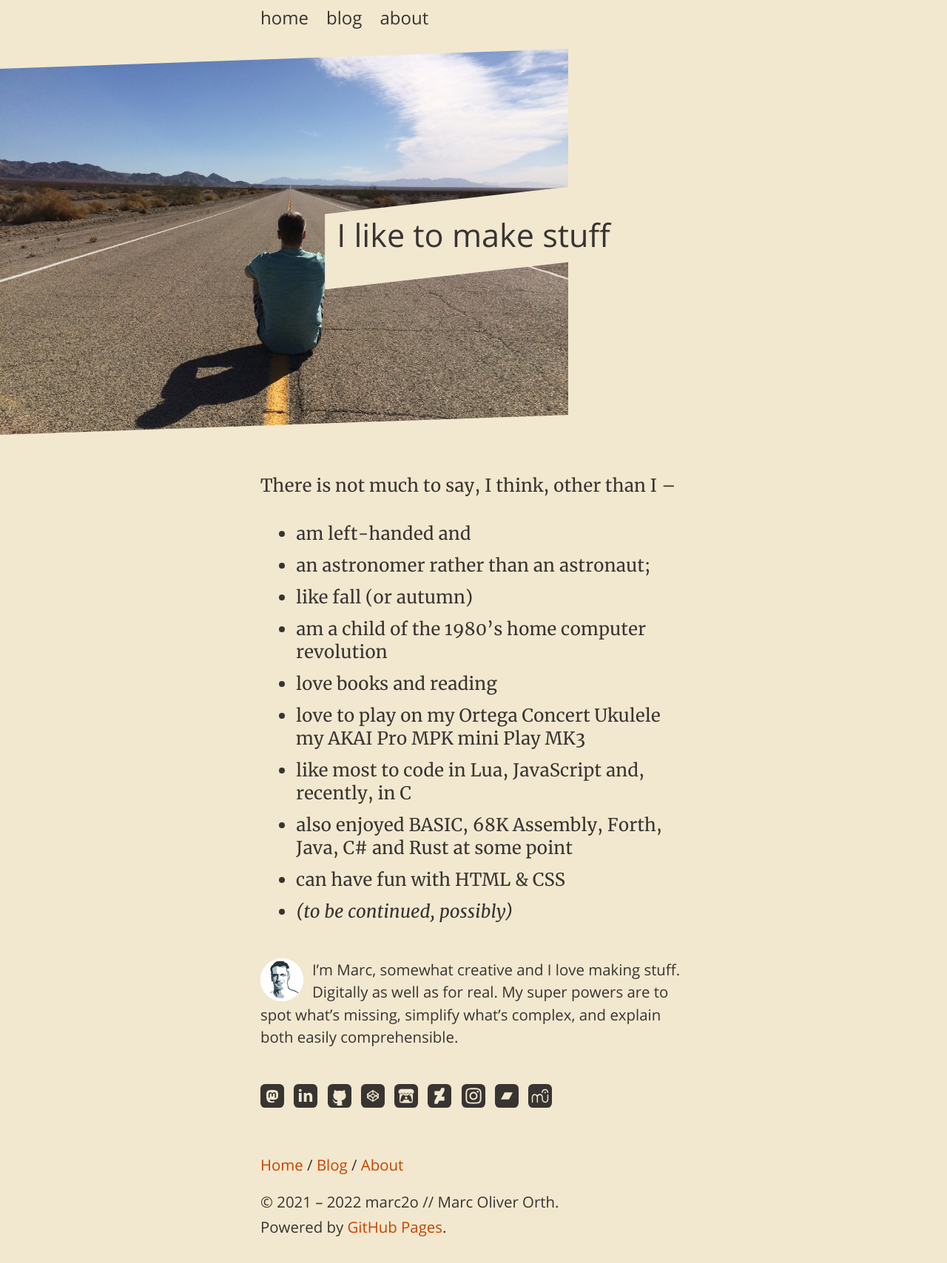
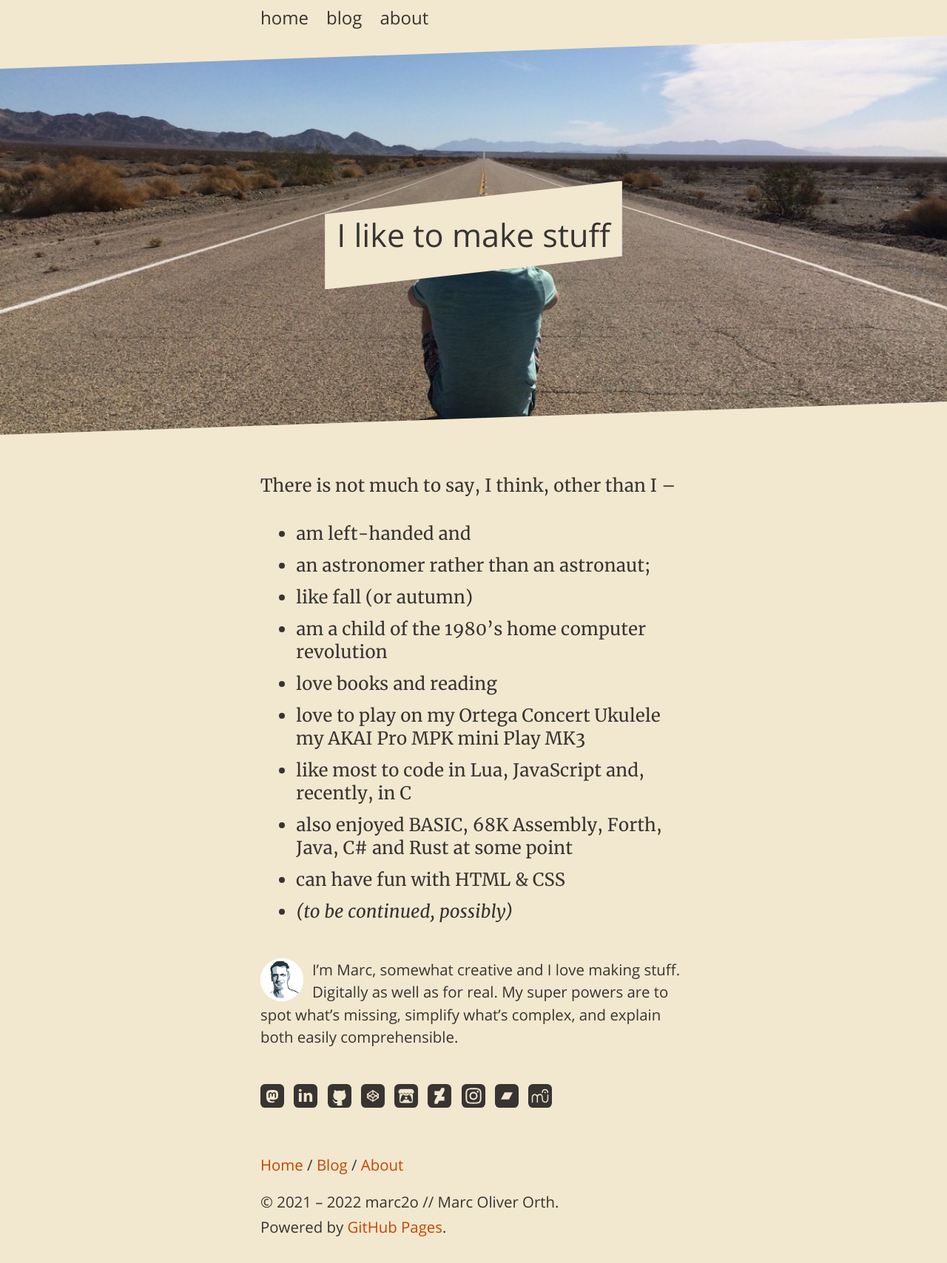
Before and after one commit to marc2o/marc2o.github.io, a Jekyll site: the page built from about.md, in a window 1280 px wide. Shown: the whole page at 74% size. Built offline with Jekyll 4.4.1, drawn with Linux system fonts in a browser that asks for light colours.

Commit message:
Update article.css

```diff
--- a/assets/css/article.css
+++ b/assets/css/article.css
@@ -267,7 +267,7 @@ header>picture>img {
 
 img {
   width: 100%;
-  max-width: var(--outer-width);
+  max-width: 100vw;
 }
 
 nav {
```
